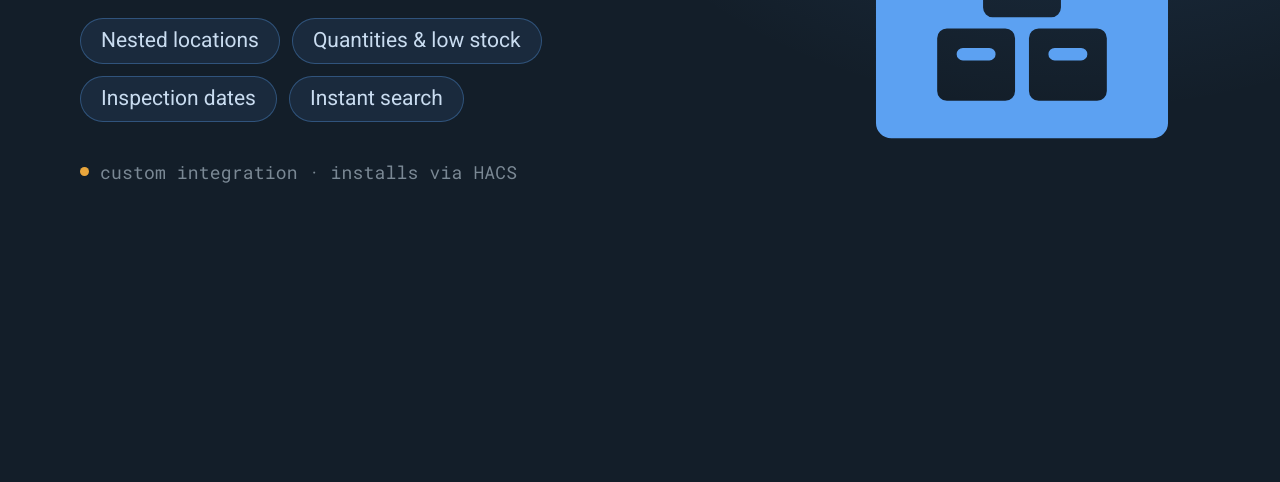
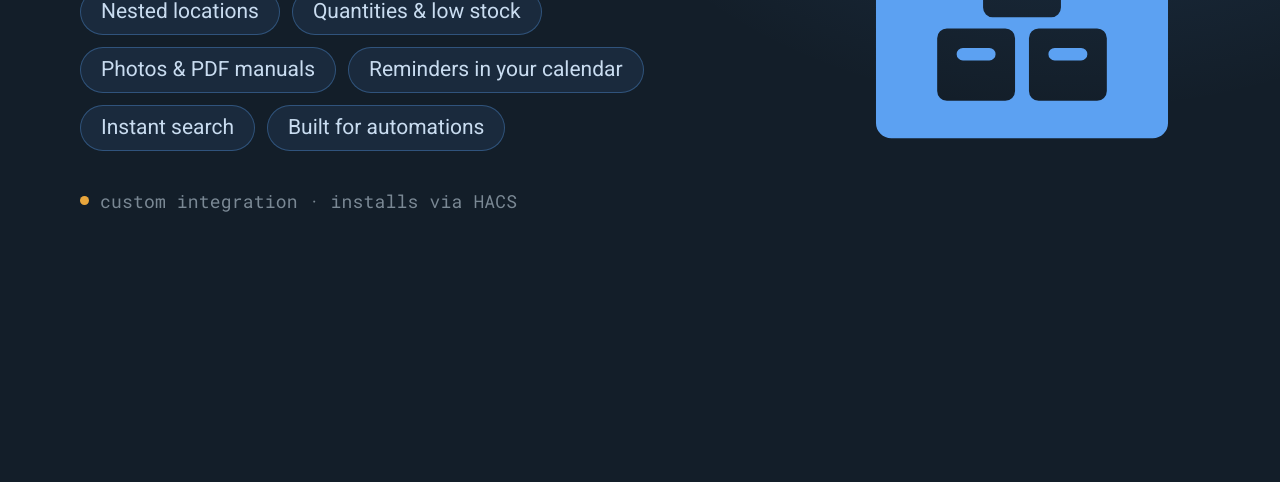
Before and after one commit to chrreiter/HAventory, a plain HTML site: page docs/assets/social-preview.html in a window 1280 px wide. Shown: the part 318-800 px from the top of the page. Drawn offline with Linux system fonts and the light colour scheme.

Commit message:
docs(brand): say what HAventory does now on its social preview (#503)
The preview's four pills were written before attachments and the calendar
shipped. Everything on it is still true, and the committed PNG is still a
faithful render of the HTML beside it — it just describes an inventory two
milestones smaller than the one that exists.

Six pills now, wrapping three even rows of two: photos and PDF manuals, and
reminders in your calendar, join the four; "Inspection dates" gives way to
the calendar entity that projects them, and "Built for automations" names the
sensors and events the README devotes a section to. The tagline, the mark and
the layout are unchanged.

The capture parameters are written into the page's own comment, since the PNG
has to be re-made by hand and uploaded under Settings → General — GitHub has
no API for it.

Co-authored-by: Claude Opus 5 (1M context) <noreply@anthropic.com>

```diff
--- a/docs/assets/social-preview.html
+++ b/docs/assets/social-preview.html
@@ -13,7 +13,8 @@
       rel="stylesheet"
     />
     <style>
-      /* Source for social-preview.png, which is this page captured at 2x.
+      /* Source for social-preview.png: this page in a 1280x640 viewport at a
+         device pixel ratio of 2, captured once `document.fonts.ready` resolves.
          GitHub renders the social preview at 1280x640 and link unfurls in chat
          clients scale it down hard, hence the large type and the 80px margin. */
       * {
@@ -80,7 +81,8 @@
         display: flex;
         flex-wrap: wrap;
         gap: 12px;
-        /* Narrower than the column so the four pills wrap 2+2 instead of 3+1. */
+        /* Narrower than the column so the six pills wrap three even rows of two
+           rather than filling each row until it runs out. */
         max-width: 580px;
         margin-top: 10px;
         padding: 0;
@@ -132,8 +134,10 @@
       <ul>
         <li>Nested locations</li>
         <li>Quantities &amp; low stock</li>
-        <li>Inspection dates</li>
+        <li>Photos &amp; PDF manuals</li>
+        <li>Reminders in your calendar</li>
         <li>Instant search</li>
+        <li>Built for automations</li>
       </ul>
       <div class="meta">custom integration · installs via HACS</div>
     </div>
```
Also changed, not shown: docs/assets/social-preview.png.
